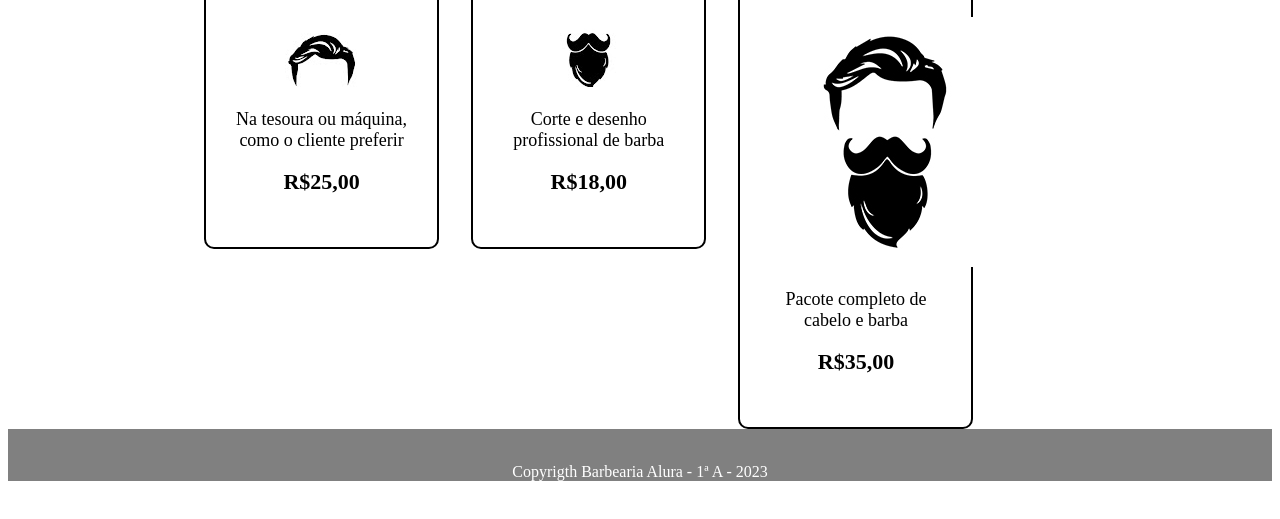
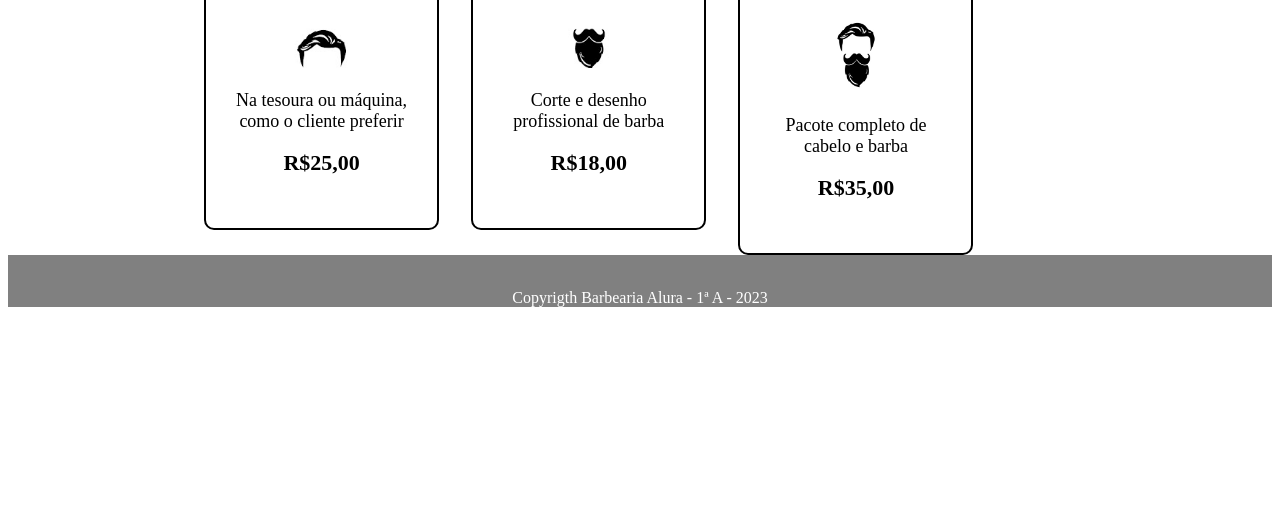
Before and after one commit to ichigogold/HomeBarbeariaAlurajoao2, a plain HTML site: page index.html in a window 1280 px wide. Shown: the part 251-770 px from the top of the page. Drawn offline with Linux system fonts and the light colour scheme.

Commit message:
Update style.css
sUIjHFD9USAHFC98OG

```diff
--- a/style.css
+++ b/style.css
@@ -113,3 +113,5 @@
     background-color:gray;}
 
 .rodape{color:white;}
+
+.foto{width: 40%;}
```
Lines whose indentation alone changed are shown as unchanged.
